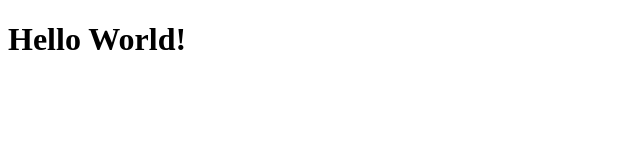
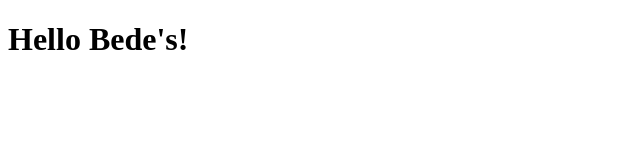
Before and after one commit to BenjaminEHowe/html5-hello-world, a plain HTML site: page public/index.html in a window 1280 px wide. Shown: the full height of the page, 0-640 px from the left. Drawn offline with Linux system fonts and the light colour scheme.

Commit message:
Update index.html

```diff
--- a/public/index.html
+++ b/public/index.html
@@ -6,6 +6,6 @@
     <title>Hello World! Site Title</title>
   </head>
   <body>
-    <h1>Hello World!</h1>
+    <h1>Hello Bede's!</h1>
   </body>
 </html>
```
